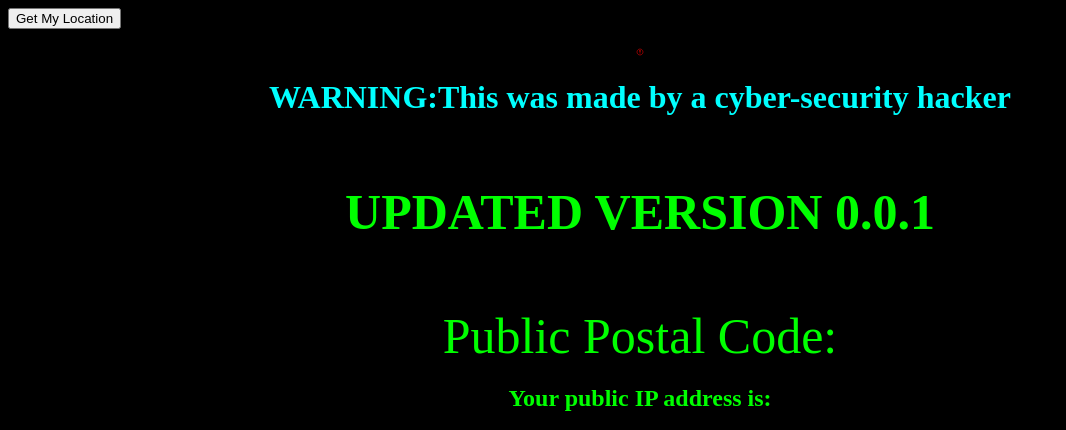
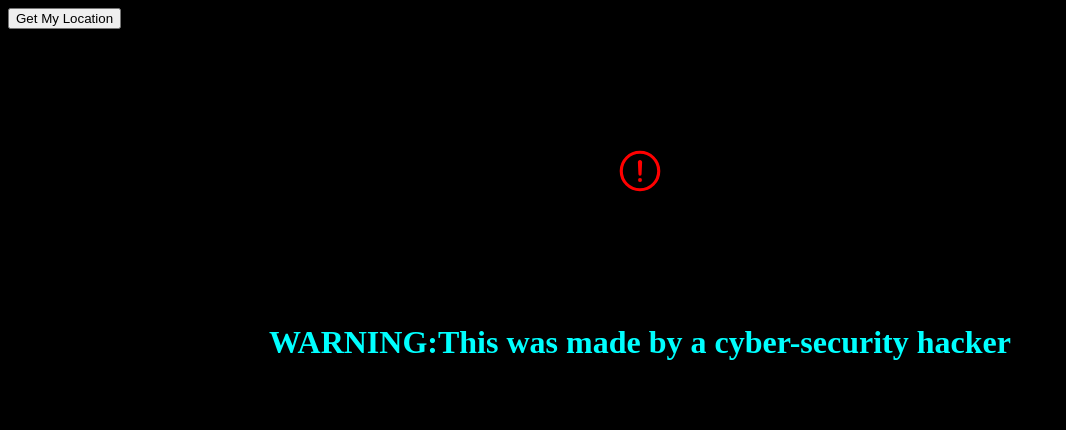
Before and after one commit to dhkiller350/you, a PHP site: page / in a window 1280 px wide. Shown: the top 430 px of the page, without its empty margins (0-1066 px from the left). Run offline with PHP 8.4, Linux system fonts and the light colour scheme.

Commit message:
Update style.css

```diff
--- a/style.css
+++ b/style.css
@@ -48,7 +48,7 @@ h4{
 h6{
     color:red;
     text-align:center;
-    font-size:50%;
+    font-size:50px;
 }
 
 h1{
```
